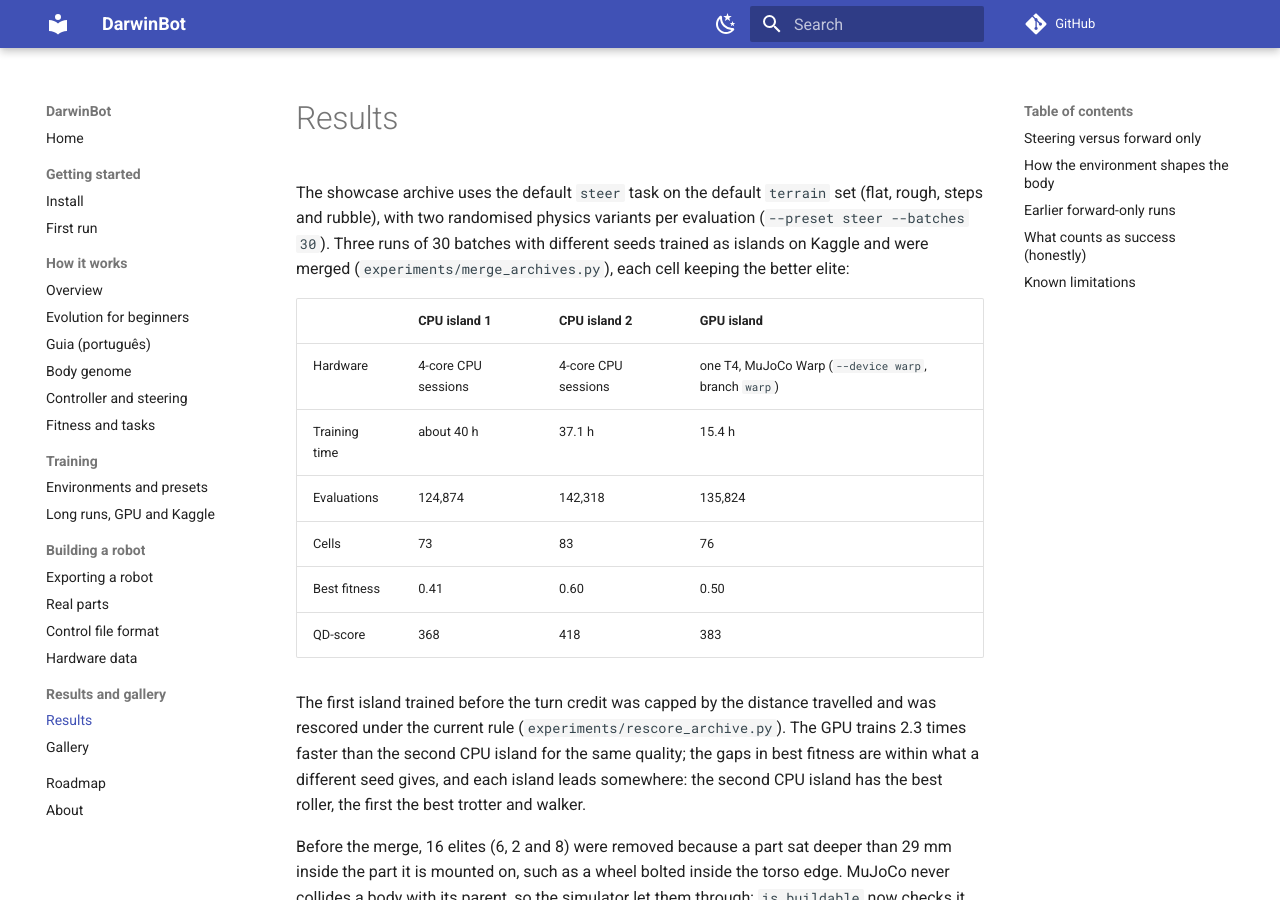
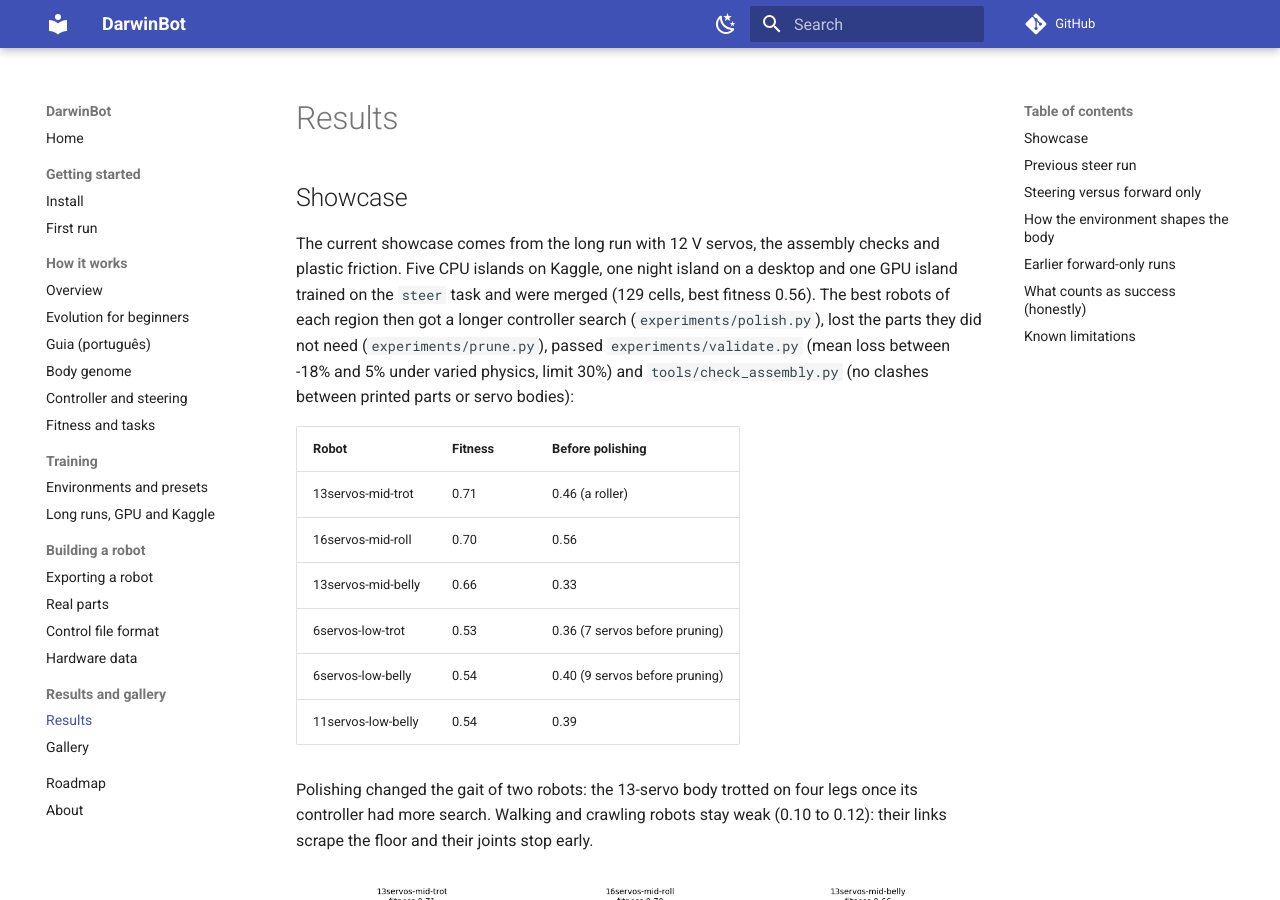
Before and after one commit to mpena2099/darwinbot, an MkDocs documentation site: the page built from docs/results.md, in a window 1280 px wide and 900 px high. Built offline with MkDocs 1.6.1 and Material for MkDocs 9.7.7, drawn with Linux system fonts in a browser that asks for light colours; comment, search, counter and statistics services are not loaded; some of the changed text lies outside the part shown.

Commit message:
Showcase: polished and pruned long-run robots in the figures and results

```diff
--- a/docs/results.md
+++ b/docs/results.md
@@ -1,6 +1,37 @@
 # Results
 
-The showcase archive uses the default `steer` task on the default `terrain`
+## Showcase
+
+The current showcase comes from the long run with 12 V servos, the
+assembly checks and plastic friction. Five CPU islands on Kaggle, one night
+island on a desktop and one GPU island trained on the `steer` task and were
+merged (129 cells, best fitness 0.56). The best robots of each region then
+got a longer controller search (`experiments/polish.py`), lost the parts they
+did not need (`experiments/prune.py`), passed `experiments/validate.py` (mean
+loss between -18% and 5% under varied physics, limit 30%) and
+`tools/check_assembly.py` (no clashes between printed parts or servo bodies):
+
+| Robot | Fitness | Before polishing |
+|---|---|---|
+| 13servos-mid-trot | 0.71 | 0.46 (a roller) |
+| 16servos-mid-roll | 0.70 | 0.56 |
+| 13servos-mid-belly | 0.66 | 0.33 |
+| 6servos-low-trot | 0.53 | 0.36 (7 servos before pruning) |
+| 6servos-low-belly | 0.54 | 0.40 (9 servos before pruning) |
+| 11servos-low-belly | 0.54 | 0.39 |
+
+Polishing changed the gait of two robots: the 13-servo body trotted on four
+legs once its controller had more search. Walking and crawling robots stay
+weak (0.10 to 0.12): their links scrape the floor and their joints stop
+early.
+
+![Evolved body plans](img/robots.png)
+
+![Printable parts of the best robot](img/parts.png)
+
+## Previous steer run
+
+This archive uses the default `steer` task on the default `terrain`
 set (flat, rough, steps and rubble), with two randomised physics variants per
 evaluation (`--preset steer --batches 30`). Three runs of 30 batches with
 different seeds trained as islands on Kaggle and were merged
@@ -56,10 +87,10 @@ from 0.55 at batch 3 to 0.60 at batch 30, and the best walker has stayed at
 ## Steering versus forward only
 
 A control run with the same terrains and variants, 30 batches on the `forward`
-task (`--preset forward`, one CPU run), was compared with the showcase archive
+task (`--preset forward`, one CPU run), was compared with the previous steer archive
 scored under the forward rule:
 
-| | `steer` (showcase) | `forward` (control) |
+| | `steer` (previous run) | `forward` (control) |
 |---|---|---|
 | Evaluations | 403,016 (three islands) | 127,938 |
 | Cells | 116 | 78 |
@@ -68,7 +99,7 @@ scored under the forward rule:
 | Best walker | 0.31 | 0.34 |
 | Best belly crawler | 0.19 | 0.26 |
 
-The showcase had three times the evaluations. Its rollers went further, its
+The steer run had three times the evaluations. Its rollers went further, its
 trotters matched the control and its walkers came close, while also turning
 on command. The control robots cannot turn, and a
 robot you build needs to. Use `--preset forward` when turning on command does
@@ -104,13 +135,9 @@ runs above only roughly:
 | Best rolling robot | 1.27 | 0.95 | 0.91 | 1.01 | 1.03 |
 | Best legged robot | 0.40 | 0.39 | 0.25 | 0.15 | 0.25 |
 
-![Evolved body plans](img/robots.png)
-
 ![MAP-Elites archive](img/archive_map.png)
 
 ![Training progress](img/progress.png)
-
-![Printable parts of the best robot](img/parts.png)
 
 ## What counts as success (honestly)
 
```
Also changed, not shown: README.md (+1 -1 lines), docs/index.md (+1 -1 lines), docs/img/parts.png, docs/img/robots.png, 1 other file.
